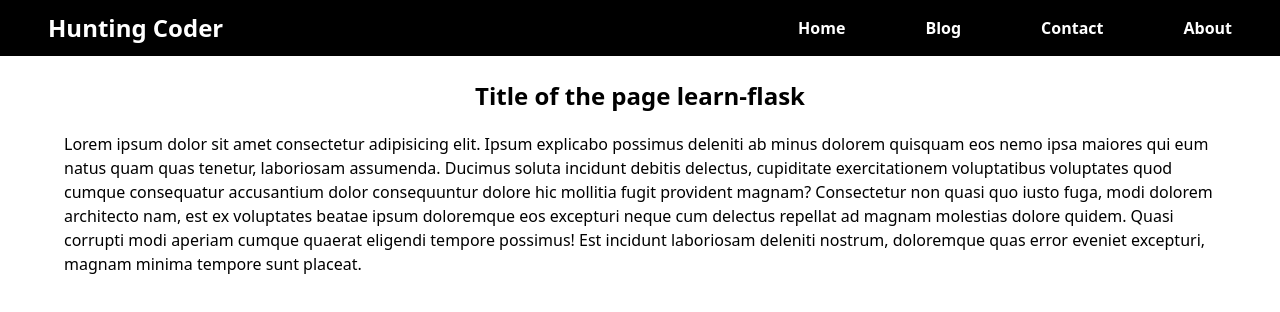
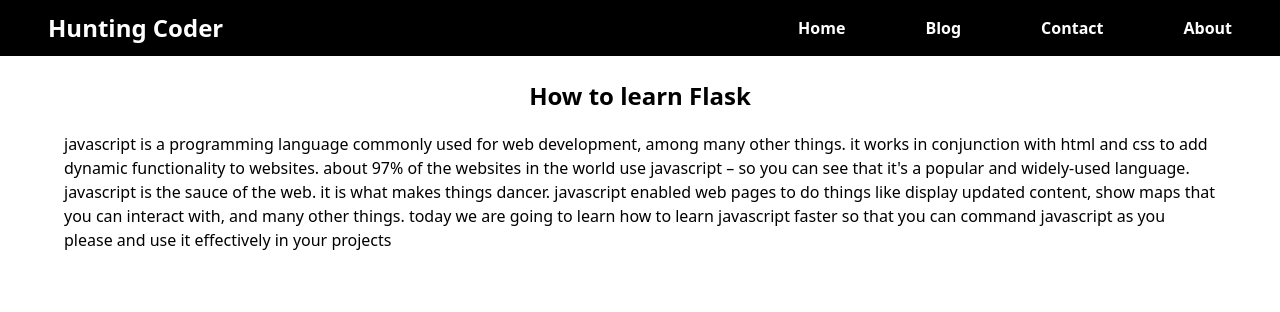
Before and after one commit to SajidCurious/learn-next, a Next.js app: page /blogpost/learn-flask in a window 1280 px wide. Shown: the top 312 px of the page. Built offline with nearby package versions, Linux system fonts and the light colour scheme.

Commit message:
edited the blog

```diff
--- a/src/pages/blogpost/[slug].js
+++ b/src/pages/blogpost/[slug].js
@@ -1,25 +1,25 @@
-import React from "react";
+import React, { useState, useEffect } from "react";
 import { useRouter } from "next/router";
 
 const slug = () => {
+  const [blog, setBlog] = useState();
   const router = useRouter();
-  const { slug } = router.query;
+  useEffect(() => {
+    if (!router.isReady) return;
+    const { slug } = router.query;
+    fetch(`http://localhost:3000/api/getblog?slug=${slug}`)
+      .then((a) => {
+        return a.json();
+      })
+      .then((parsed) => {
+        setBlog(parsed);
+      });
+  }, [router.isReady]);
+
   return (
     <div className="flex flex-col items-center">
-      <h1 className="font-bold text-2xl mt-6">Title of the page {slug}</h1>
-      <p className="max-w-6xl mt-5">
-        Lorem ipsum dolor sit amet consectetur adipisicing elit. Ipsum explicabo
-        possimus deleniti ab minus dolorem quisquam eos nemo ipsa maiores qui
-        eum natus quam quas tenetur, laboriosam assumenda. Ducimus soluta
-        incidunt debitis delectus, cupiditate exercitationem voluptatibus
-        voluptates quod cumque consequatur accusantium dolor consequuntur dolore
-        hic mollitia fugit provident magnam? Consectetur non quasi quo iusto
-        fuga, modi dolorem architecto nam, est ex voluptates beatae ipsum
-        doloremque eos excepturi neque cum delectus repellat ad magnam molestias
-        dolore quidem. Quasi corrupti modi aperiam cumque quaerat eligendi
-        tempore possimus! Est incidunt laboriosam deleniti nostrum, doloremque
-        quas error eveniet excepturi, magnam minima tempore sunt placeat.
-      </p>
+      <h1 className="font-bold text-2xl mt-6">{blog && blog.title}</h1>
+      <p className="max-w-6xl mt-5">{blog && blog.content}</p>
     </div>
   );
 };
```
